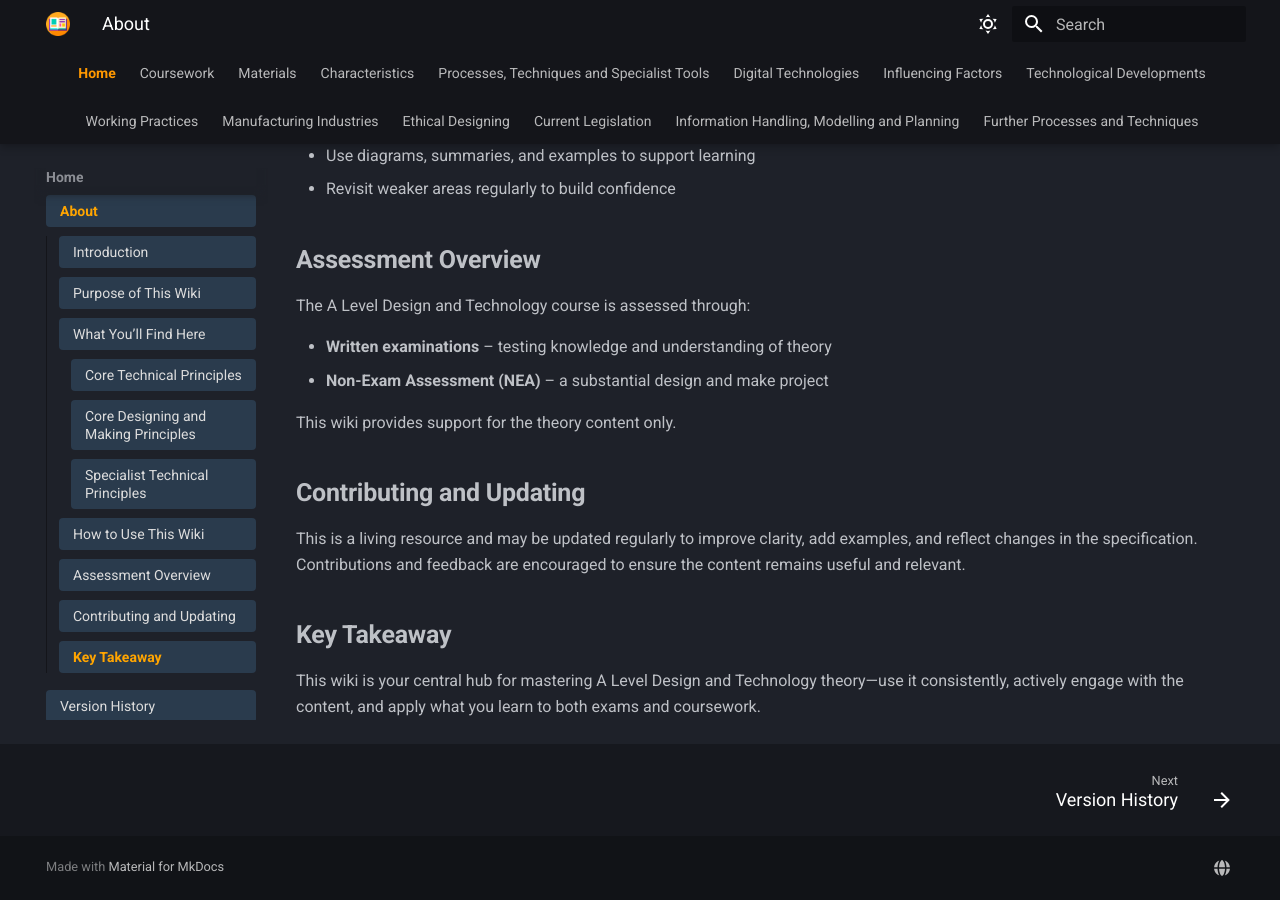
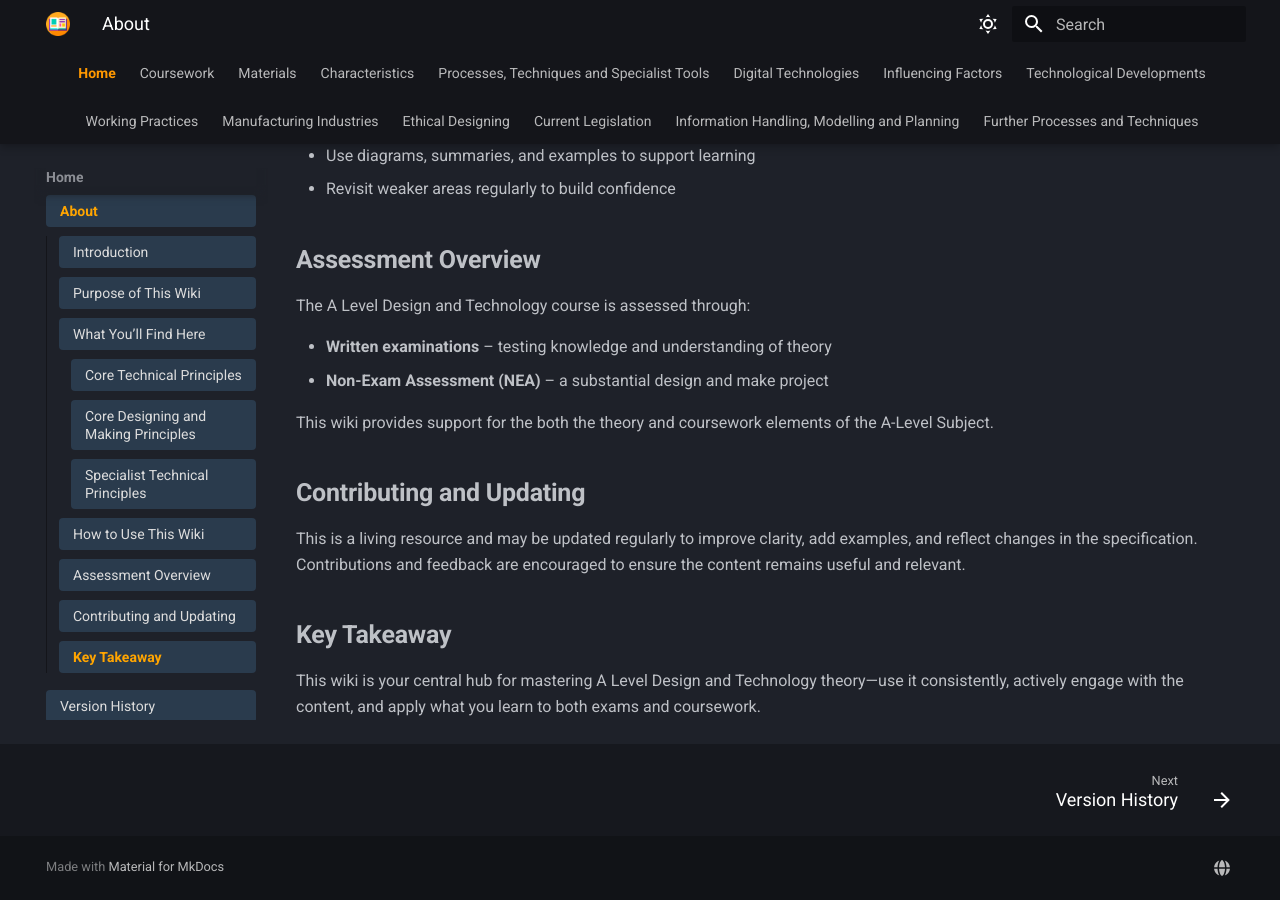
Before and after one commit to PixelMister/Design-and-Technology-Content, an MkDocs documentation site: the page built from docs/index.md, in a window 1280 px wide and 900 px high, scrolled down 1550 px. Built offline with MkDocs 1.6.1 and Material for MkDocs 9.7.7, drawn with Linux system fonts in a browser that asks for light colours.

Commit message:
Navigation Update

```diff
--- a/docs/index.md
+++ b/docs/index.md
@@ -52,7 +52,7 @@ The A Level Design and Technology course is assessed through:
 - **Written examinations** – testing knowledge and understanding of theory
 - **Non-Exam Assessment (NEA)** – a substantial design and make project
 
-This wiki provides support for the theory content only.
+This wiki provides support for the both the theory and coursework elements of the A-Level Subject.
 
 ## **Contributing and Updating**
 
--- a/mkdocs.yml
+++ b/mkdocs.yml
@@ -7,6 +7,18 @@ nav:
   - Coursework:
       - Introduction: Coursework/introduction.md
       - Overview: Coursework/overview.md
+      - Grid 1: Coursework/grid1.md
+      - Grid 2: Coursework/grid2.md
+      - Grid 3: Coursework/grid3.md
+      - Grid 4: Coursework/grid4.md
+      - Grid 5: Coursework/grid5.md
+      - Grid 6: Coursework/grid6.md
+      - Grid 7: Coursework/grid7.md
+      - Grid 8: Coursework/grid8.md
+      - Grid 9: Coursework/grid9.md
+      - Grid 10: Coursework/grid10.md
+      - Grid 11: Coursework/grid11.md
+      - Final Advice: Coursework/grid12finaladvice.md
   - Materials:
       - Hardwoods:
         - Oak: Materials/Woods/Hardwoods/oak.md
```
